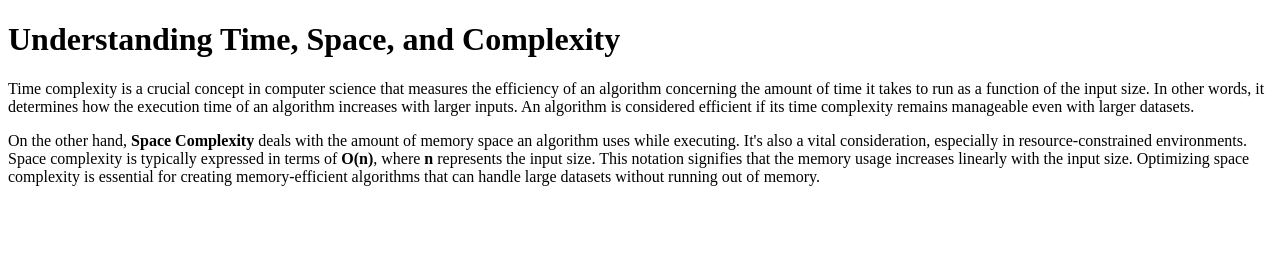
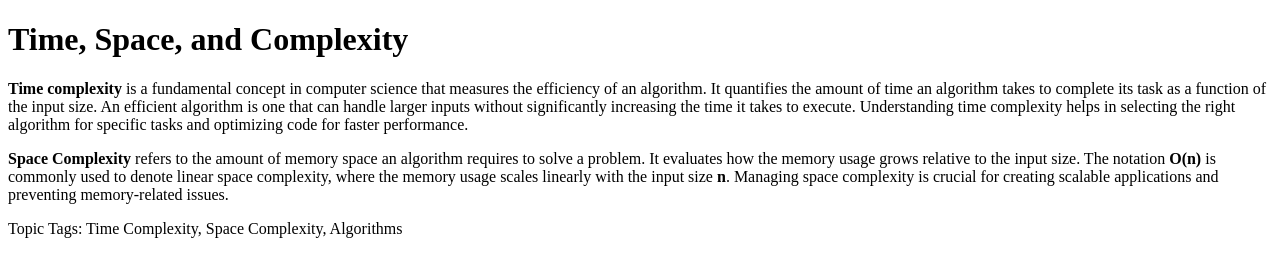
Before and after one commit to acciojob/time-and-space-complexity-Rahulkumar8409, a website: page main.html in a window 1280 px wide. Drawn offline with Linux system fonts and the light colour scheme.

Commit message:
created a submission

```diff
--- a/main.html
+++ b/main.html
@@ -8,12 +8,18 @@
 
 <body>
 	<!-- the entire body must be written by student -->
-	  <h1>Understanding Time, Space, and Complexity</h1>
+	 <title>Time and Space Complexity</title>
+</head>
+<body>
+  <h1>Time, Space, and Complexity</h1>
 
-  <p>Time complexity is a crucial concept in computer science that measures the efficiency of an algorithm concerning the amount of time it takes to run as a function of the input size. In other words, it determines how the execution time of an algorithm increases with larger inputs. An algorithm is considered efficient if its time complexity remains manageable even with larger datasets.</p>
+  <p><b>Time complexity</b> is a fundamental concept in computer science that measures the efficiency of an algorithm. It quantifies the amount of time an algorithm takes to complete its task as a function of the input size. An efficient algorithm is one that can handle larger inputs without significantly increasing the time it takes to execute. Understanding time complexity helps in selecting the right algorithm for specific tasks and optimizing code for faster performance.</p>
 
-  <p>On the other hand, <b>Space Complexity</b> deals with the amount of memory space an algorithm uses while executing. It's also a vital consideration, especially in resource-constrained environments. Space complexity is typically expressed in terms of <b>O(n)</b>, where <b>n</b> represents the input size. This notation signifies that the memory usage increases linearly with the input size. Optimizing space complexity is essential for creating memory-efficient algorithms that can handle large datasets without running out of memory.</p>
+  <p><b>Space Complexity</b> refers to the amount of memory space an algorithm requires to solve a problem. It evaluates how the memory usage grows relative to the input size. The notation <b>O(n)</b> is commonly used to denote linear space complexity, where the memory usage scales linearly with the input size <b>n</b>. Managing space complexity is crucial for creating scalable applications and preventing memory-related issues.</p>
 
+  <footer>
+    <p>Topic Tags: Time Complexity, Space Complexity, Algorithms</p>
+  </footer>
     <script type="text/javascript" src="./script.js">
 </script>
 
```
